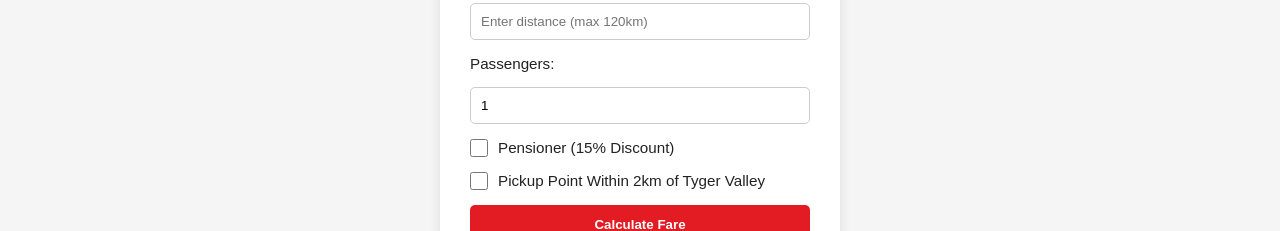
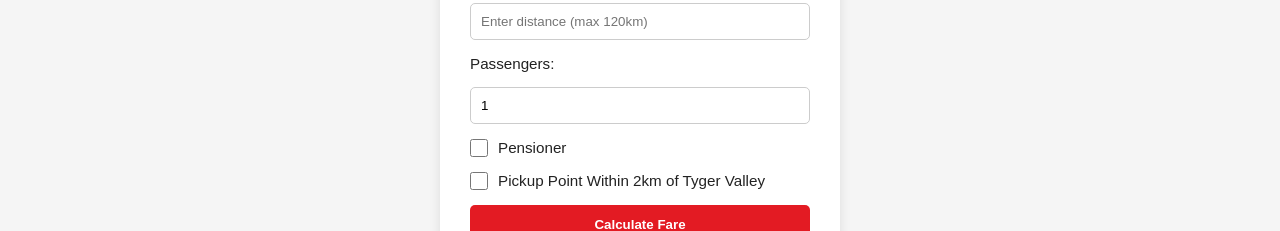
Before and after one commit to OrderProduct/gabessafetravels, a plain HTML site: page index.html in a window 1280 px wide. Shown: the part 1880-2111 px from the top of the page. Drawn offline with Linux system fonts and the light colour scheme.

Commit message:
Remove discount mention from pensioner label

```diff
--- a/index.html
+++ b/index.html
@@ -113,7 +113,7 @@
 
             <label>
                 <input type="checkbox" id="pensioner">
-                Pensioner (15% Discount)
+                Pensioner
             </label>
 
             <label>
```
